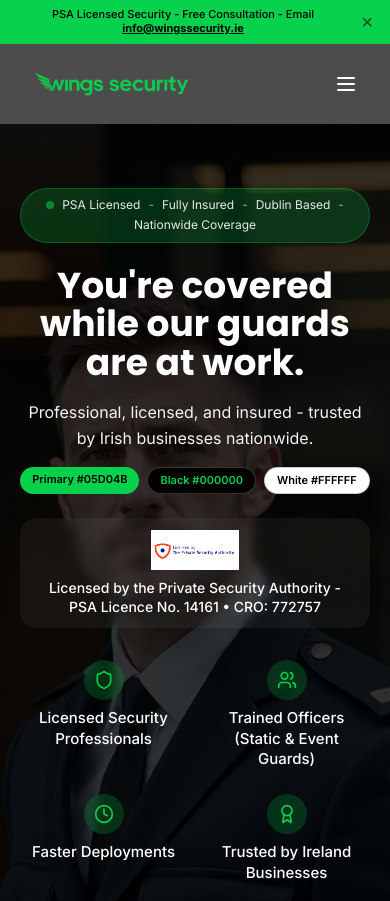
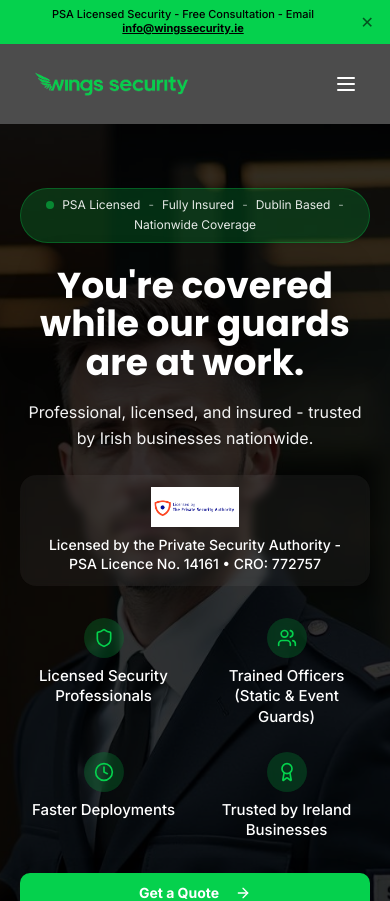
Before and after one commit to wings-security/wings-security, a React (Vite) app: page / in a window 390 px wide. Shown: the top 901 px of the page. Built offline with nearby package versions, Linux system fonts and the light colour scheme.

Commit message:
Remove temporary mobile color pills from hero

```diff
--- a/src/components/HeroSection.tsx
+++ b/src/components/HeroSection.tsx
@@ -47,18 +47,6 @@ const HeroSection = () => {
             Professional, licensed, and insured - trusted by Irish businesses nationwide.
           </p>
 
-          <div className="md:hidden mt-4 flex flex-wrap justify-center gap-2">
-            <span className="px-3 py-1 rounded-full text-[11px] font-semibold bg-primary text-black">
-              Primary #05D04B
-            </span>
-            <span className="px-3 py-1 rounded-full text-[11px] font-semibold bg-black text-primary border border-white/20">
-              Black #000000
-            </span>
-            <span className="px-3 py-1 rounded-full text-[11px] font-semibold bg-white text-black border border-black/20">
-              White #FFFFFF
-            </span>
-          </div>
-
           <div className="mt-6 md:mt-7 flex justify-center">
             <div className="inline-flex flex-col sm:flex-row items-center gap-2 sm:gap-3 backdrop-blur-sm bg-white/5 rounded-2xl sm:rounded-full px-4 sm:px-6 py-3">
               <img
```
